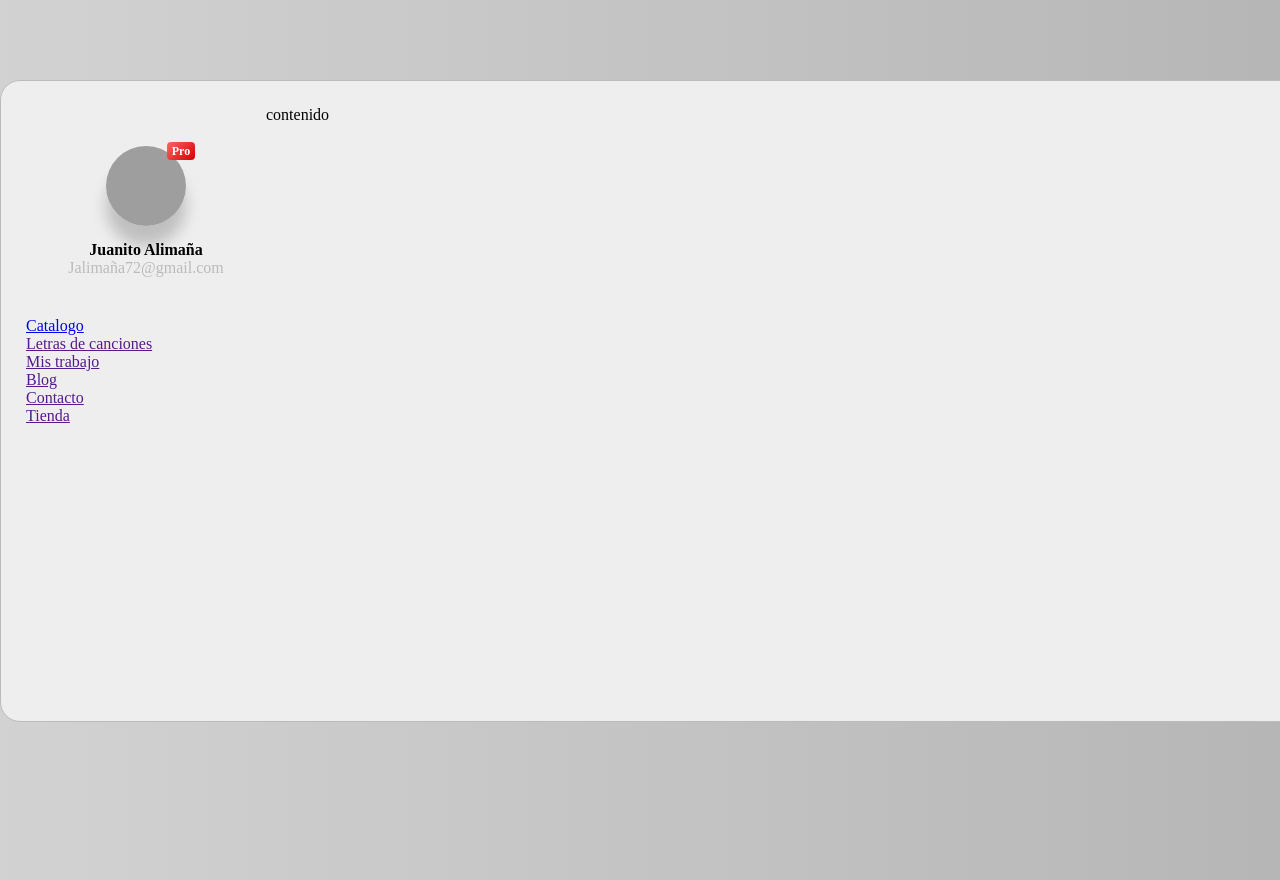
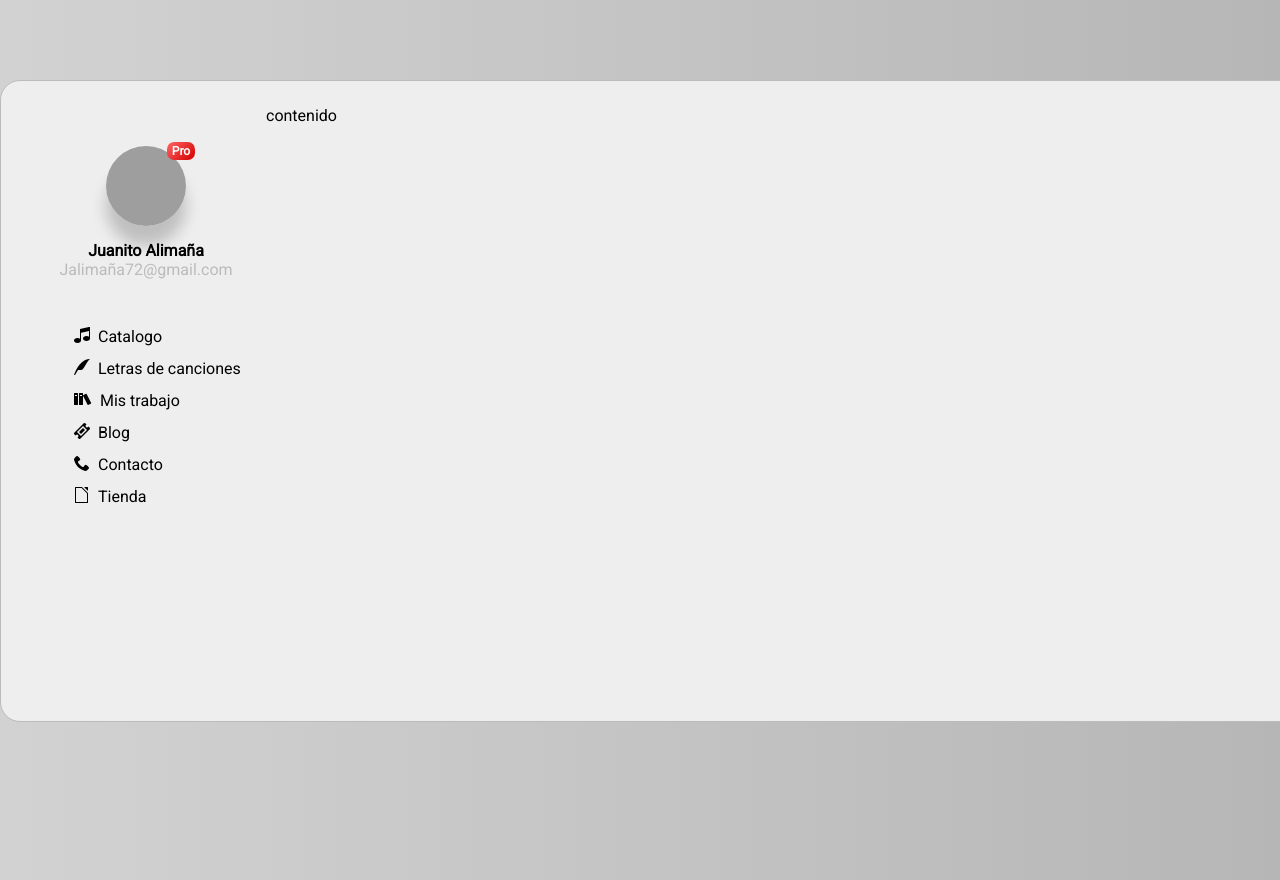
Before and after one commit to SeptipusSystems/clasegit2, a plain HTML site: page index.html in a window 1280 px wide. Shown: the top 880 px of the page. Drawn offline with Linux system fonts and the light colour scheme; grey boxes are pictures that could not be loaded; some icons are missing.

Commit message:
Terminando componente menu

```diff
--- a/componentes/css/avatar.css
+++ b/componentes/css/avatar.css
@@ -41,7 +41,9 @@
 }
 
 .bg-rojo {
-  background-color: red;
+  background: linear-gradient(135deg, rgb(255, 100, 100), rgb(212, 0, 0));
+  background-repeat: no-repeat;
+  background-attachment: fixed;
 }
 
 .fg-blanco {
--- /dev/null
+++ b/css/iconos.css
@@ -0,0 +1,51 @@
+@font-face {
+  font-family: "icomoon";
+  src: url("../fonts/icomoon.eot?s8cvr2");
+  src: url("../fonts/icomoon.eot") format("embedded-opentype"),
+    url("../fonts/icomoon.ttf") format("truetype"),
+    url("../fonts/icomoon.woff") format("woff"),
+    url("../fonts/icomoon.svg#icomoon") format("svg");
+  font-weight: normal;
+  font-style: normal;
+  font-display: block;
+}
+
+[class^="icon-"]::before,
+[class*=" icon-"]::before {
+  font-family: "icomoon" !important;
+}
+
+[class^="icon-"],
+[class*=" icon-"] {
+  /* use !important to prevent issues with browser extensions that change fonts */
+  font-family: "icomoon" !important;
+  speak: never;
+  font-style: normal;
+  font-weight: normal;
+  font-variant: normal;
+  text-transform: none;
+  line-height: 1;
+
+  /* Better Font Rendering =========== */
+  -webkit-font-smoothing: antialiased;
+  -moz-osx-font-smoothing: grayscale;
+}
+
+.icon-quill:before {
+  content: "\e907";
+}
+.icon-music:before {
+  content: "\e911";
+}
+.icon-books:before {
+  content: "\e920";
+}
+.icon-ticket:before {
+  content: "\e939";
+}
+.icon-phone:before {
+  content: "\e942";
+}
+.icon-libreoffice:before {
+  content: "\eae3";
+}
--- a/css/style.css
+++ b/css/style.css
@@ -4,6 +4,7 @@
   margin: 0;
   padding: 0;
   display: block;
+  font-family: Roboto;
   /*border: solid 0.5px #000 !important;*/
 }
 
@@ -106,7 +107,7 @@ body {
   z-index: 1;
   top: 0;
   right: 0;
-  border-radius: 0.25rem;
+  border-radius: 0.45rem;
   display: inline-block;
   padding: 0.25em 0.4em;
   font-size: 75%;
@@ -144,3 +145,30 @@ body {
   color: #bbb !important;
   text-align: center;
 }
+
+nav {
+  position: relative;
+  left: 40px;
+}
+
+.item span {
+  display: inline-block;
+}
+
+.icon {
+  margin: 0.5rem;
+}
+
+a {
+  color: inherit;
+}
+
+li:hover a {
+  color: rgb(0, 0, 200);
+  font-weight: 700;
+}
+
+/*
+li:hover {
+  background-color: rgb(200, 200, 200);
+}*/
--- a/index.html
+++ b/index.html
@@ -3,11 +3,16 @@
   <head>
     <meta charset="UTF-8" />
     <meta name="viewport" content="width=device-width, initial-scale=1.0" />
+    <link
+      rel="stylesheet"
+      href="https://fonts.googleapis.com/css?family=Roboto"
+    />
     <link rel="stylesheet" href="./css/style.css" />
     <link
       rel="stylesheet"
       href="https://cdn.korzh.com/metroui/v4/css/metro-icons.min.css"
     />
+    <link rel="stylesheet" href="./css/iconos.css" />
     <title>Musa - Melodías en Línea</title>
   </head>
   <body>
@@ -24,23 +29,38 @@
           </div>
           <nav>
             <ul>
-              <li>
-                <a href="./catalogo.html"><span>Catalogo</span></a>
+              <li class="item">
+                <a href="./catalogo.html">
+                  <span class="icon icon-music"></span><span>Catalogo</span>
+                </a>
               </li>
-              <li>
-                <a href=""><span>Letras de canciones</span></a>
+              <li class="item">
+                <a href=""
+                  ><span class="icon icon-quill"></span
+                  ><span>Letras de canciones</span></a
+                >
               </li>
-              <li>
-                <a href=""><span>Mis trabajo</span></a>
+              <li class="item">
+                <a href=""
+                  ><span class="icon icon-books"></span
+                  ><span>Mis trabajo</span></a
+                >
               </li>
-              <li>
-                <a href=""><span>Blog</span></a>
+              <li class="item">
+                <a href=""
+                  ><span class="icon icon-ticket"></span><span>Blog</span></a
+                >
               </li>
-              <li>
-                <a href=""><span>Contacto</span></a>
+              <li class="item">
+                <a href=""
+                  ><span class="icon icon-phone"></span><span>Contacto</span></a
+                >
               </li>
-              <li>
-                <a href=""><span>Tienda</span></a>
+              <li class="item">
+                <a href=""
+                  ><span class="icon icon-libreoffice"></span
+                  ><span>Tienda</span></a
+                >
               </li>
             </ul>
           </nav>
```
Also changed, not shown: demo.html (added, +122 -0 lines), fonts/icomoon.ttf (added), fonts/icomoon.woff (added), 3 other files.
